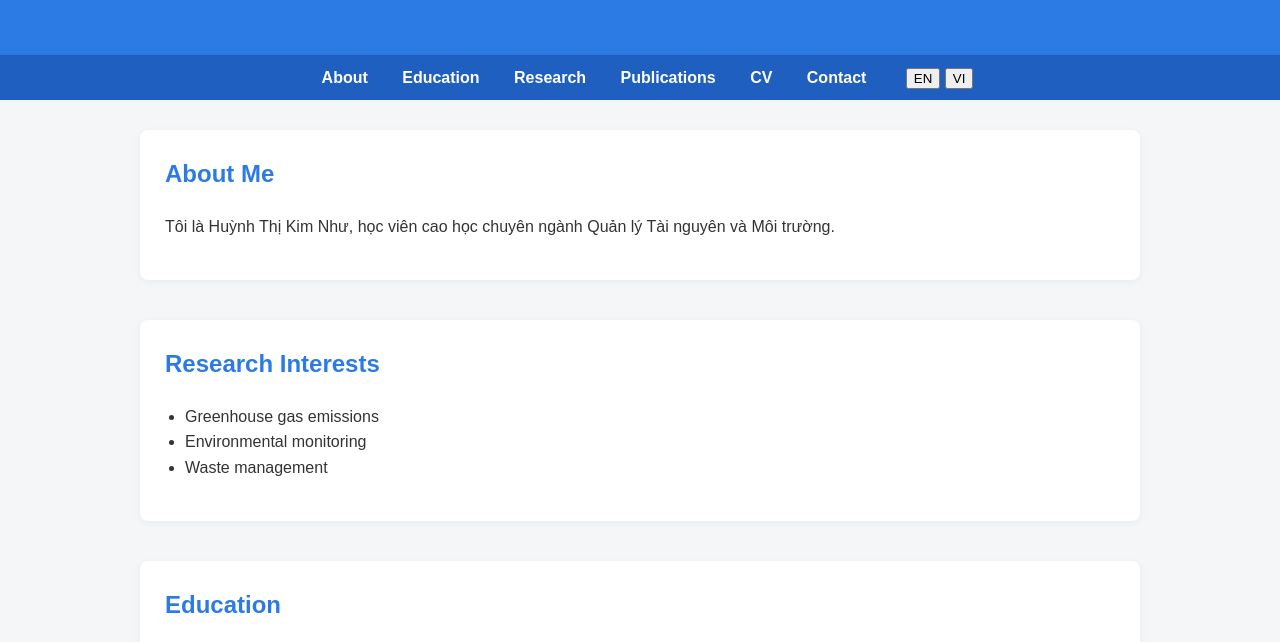
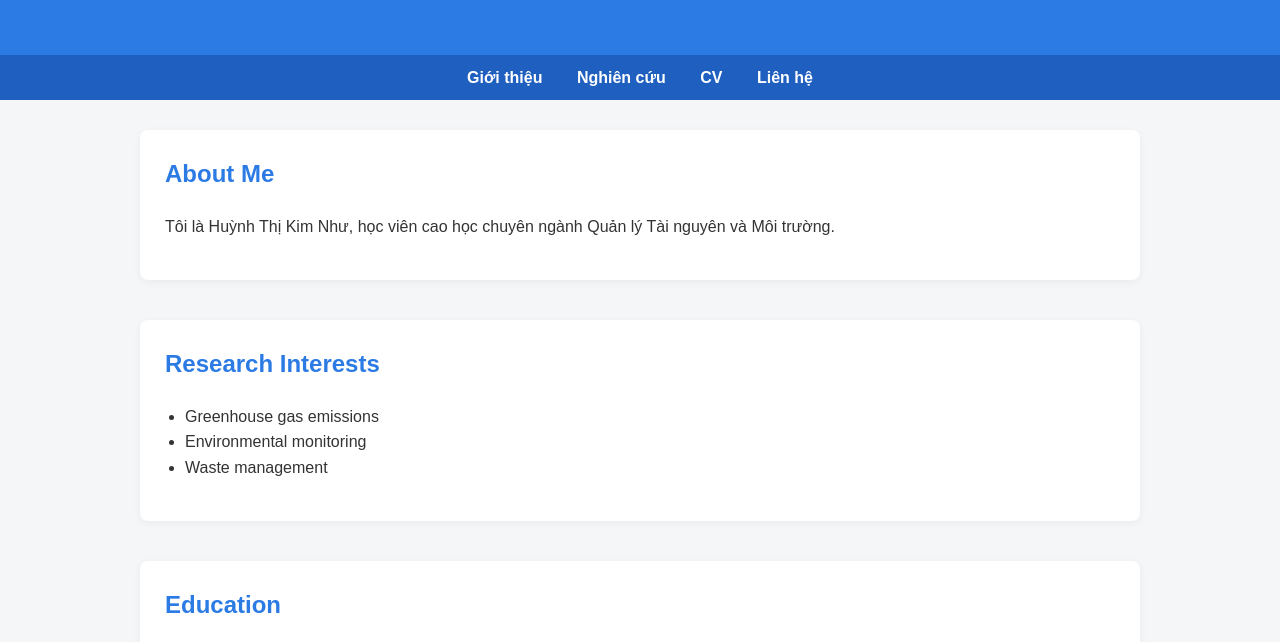
Before and after one commit to nhum2925019/website, a plain HTML site: page index.html in a window 1280 px wide. Shown: the part 145-787 px from the top of the page. Drawn offline with Linux system fonts and the light colour scheme.

Commit message:
Update navigation links with multilingual support

```diff
--- a/index.html
+++ b/index.html
@@ -79,16 +79,21 @@
   </header>
 
   <nav>
-    <a href="#about">About</a>
-    <a href="#education">Education</a>
-    <a href="#research">Research</a>
-    <a href="#publications">Publications</a>
-    <a href="#cv">CV</a>
-    <a href="#contact">Contact</a>
-    <span style="margin-left:20px;">
-      <button onclick="setLang('en')">EN</button>
-      <button onclick="setLang('vi')">VI</button>
-    </span>
+  <a href="#about">
+    <span data-vi="Giới thiệu" data-en="About">Giới thiệu</span>
+  </a>
+
+  <a href="#research">
+    <span data-vi="Nghiên cứu" data-en="Research">Nghiên cứu</span>
+  </a>
+
+  <a href="#cv">
+    <span data-vi="CV" data-en="Curriculum Vitae">CV</span>
+  </a>
+
+  <a href="#contact">
+    <span data-vi="Liên hệ" data-en="Contact">Liên hệ</span>
+  </a>
   </nav>
 
   <div class="container">
```
